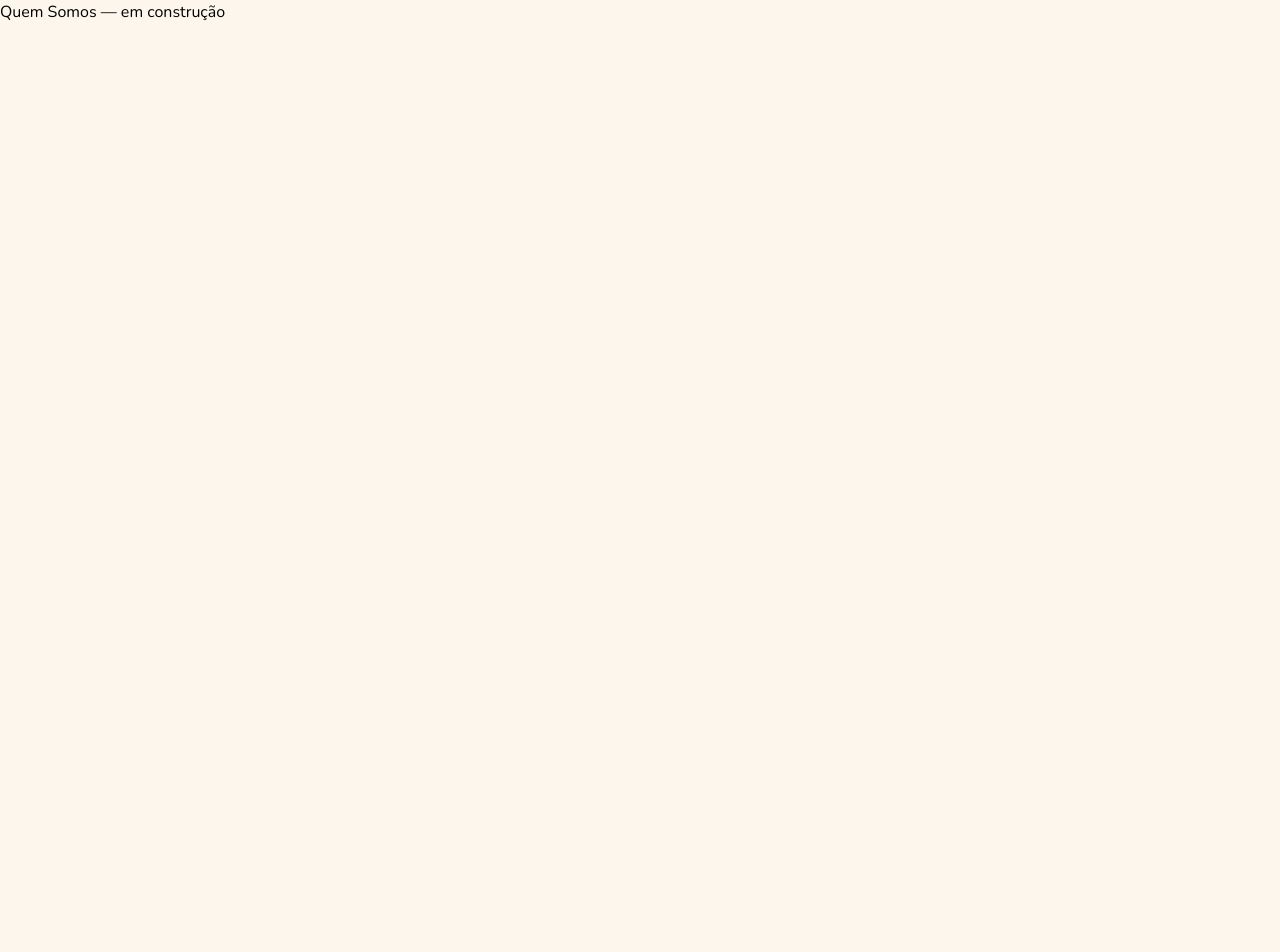
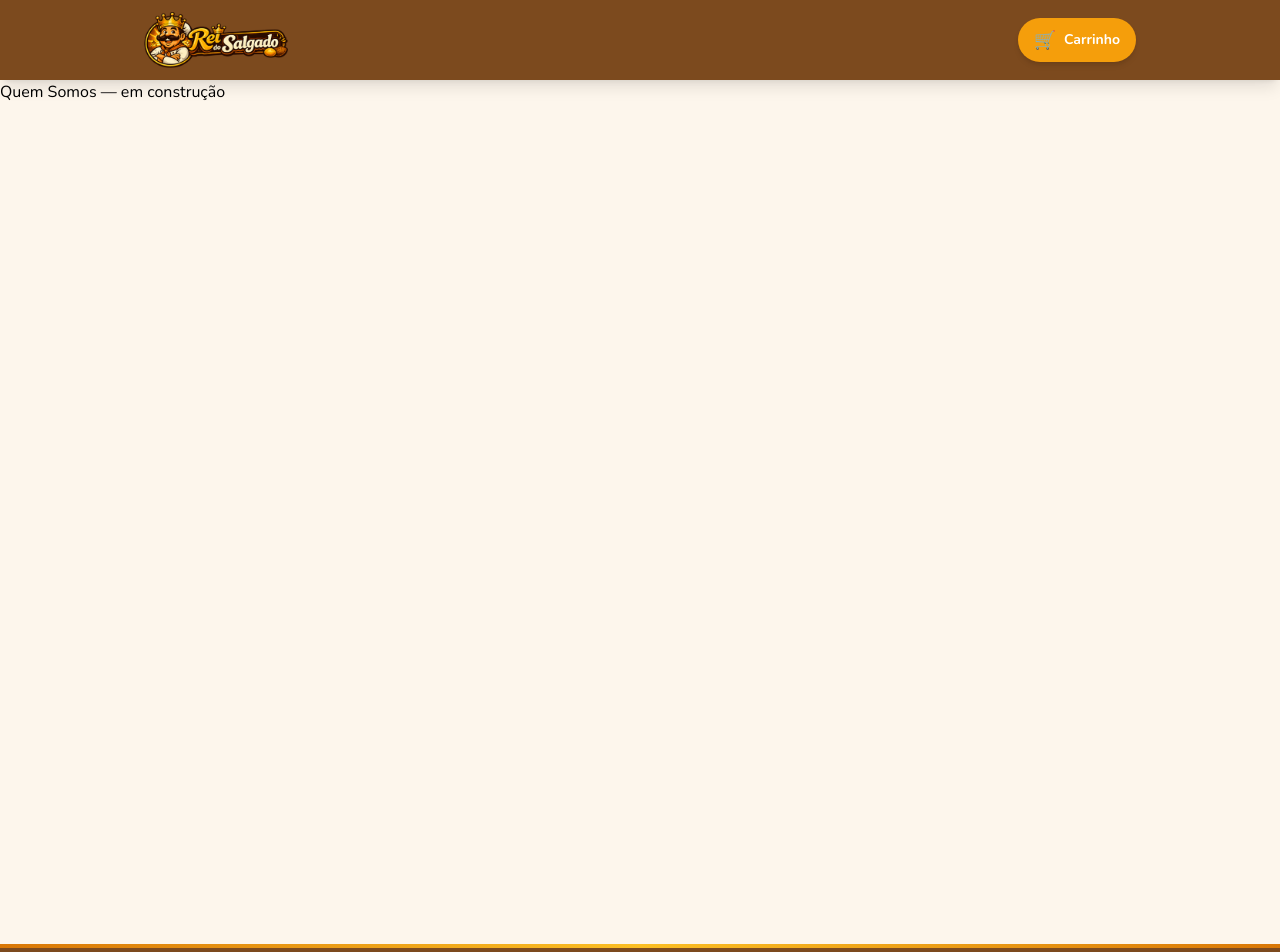
Before and after one commit to brenopavanelli/web-lanchonete, a React (Vite) app: page /quem-somos in a window 1280 px wide. Shown: the top 952 px of the page. Before the commit the page ends 800 px from the top, so only its background shows below. Built offline with nearby package versions, Linux system fonts and the light colour scheme.

Commit message:
feat: header e footer na PaginaQuemSomos

```diff
--- a/src/containers/PaginaQuemSomos.jsx
+++ b/src/containers/PaginaQuemSomos.jsx
@@ -1,7 +1,14 @@
+import Header from "../components/Header";
+import Footer from "../components/Footer";
+
 export default function PaginaQuemSomos() {
   return (
-    <div className="min-h-screen bg-salgado-light">
+    <div>
+      <Header />
+      <div className="min-h-screen bg-salgado-light">
       <p>Quem Somos — em construção</p>
+      </div>
+      <Footer />
     </div>
   );
 }
```
